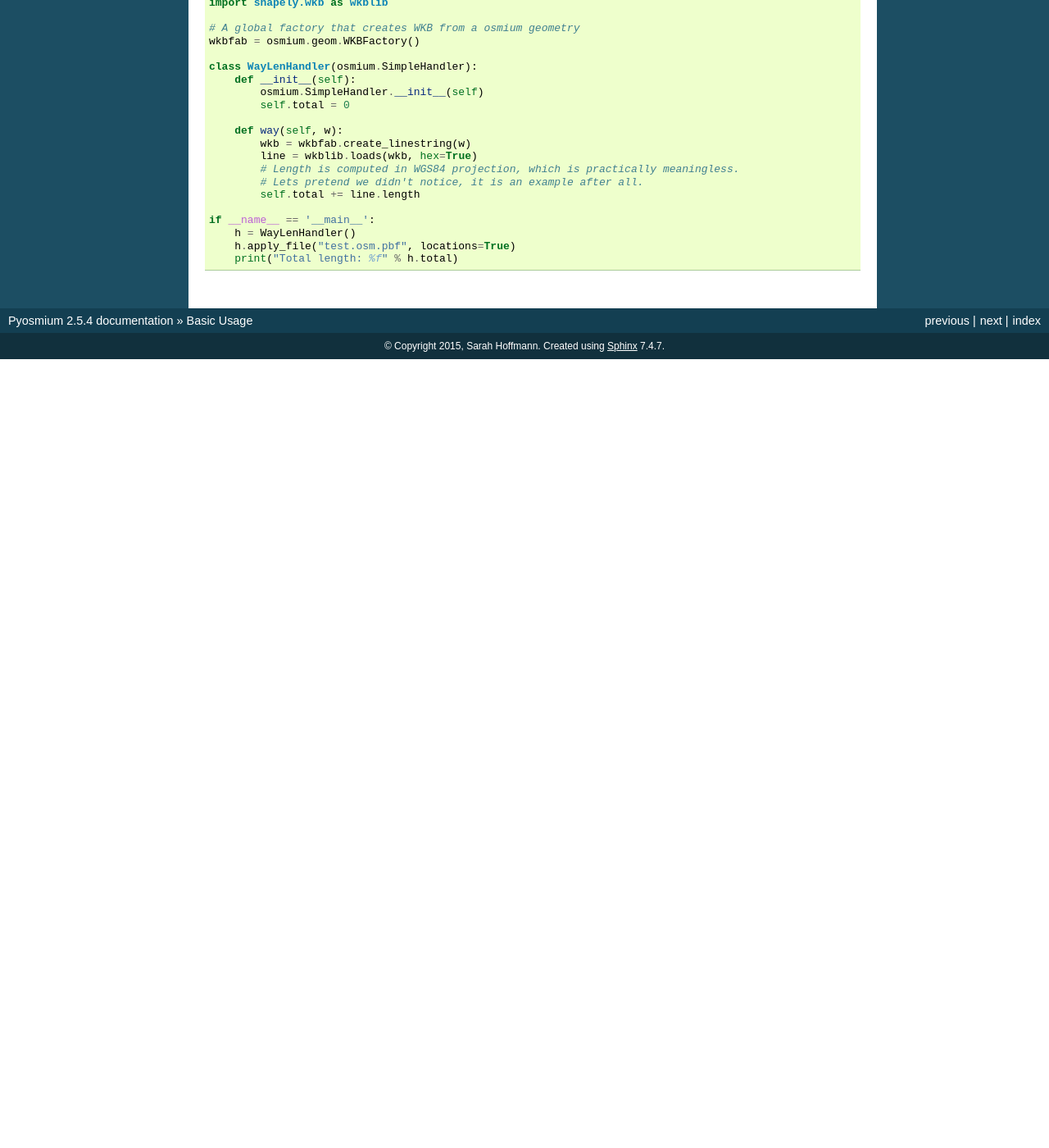
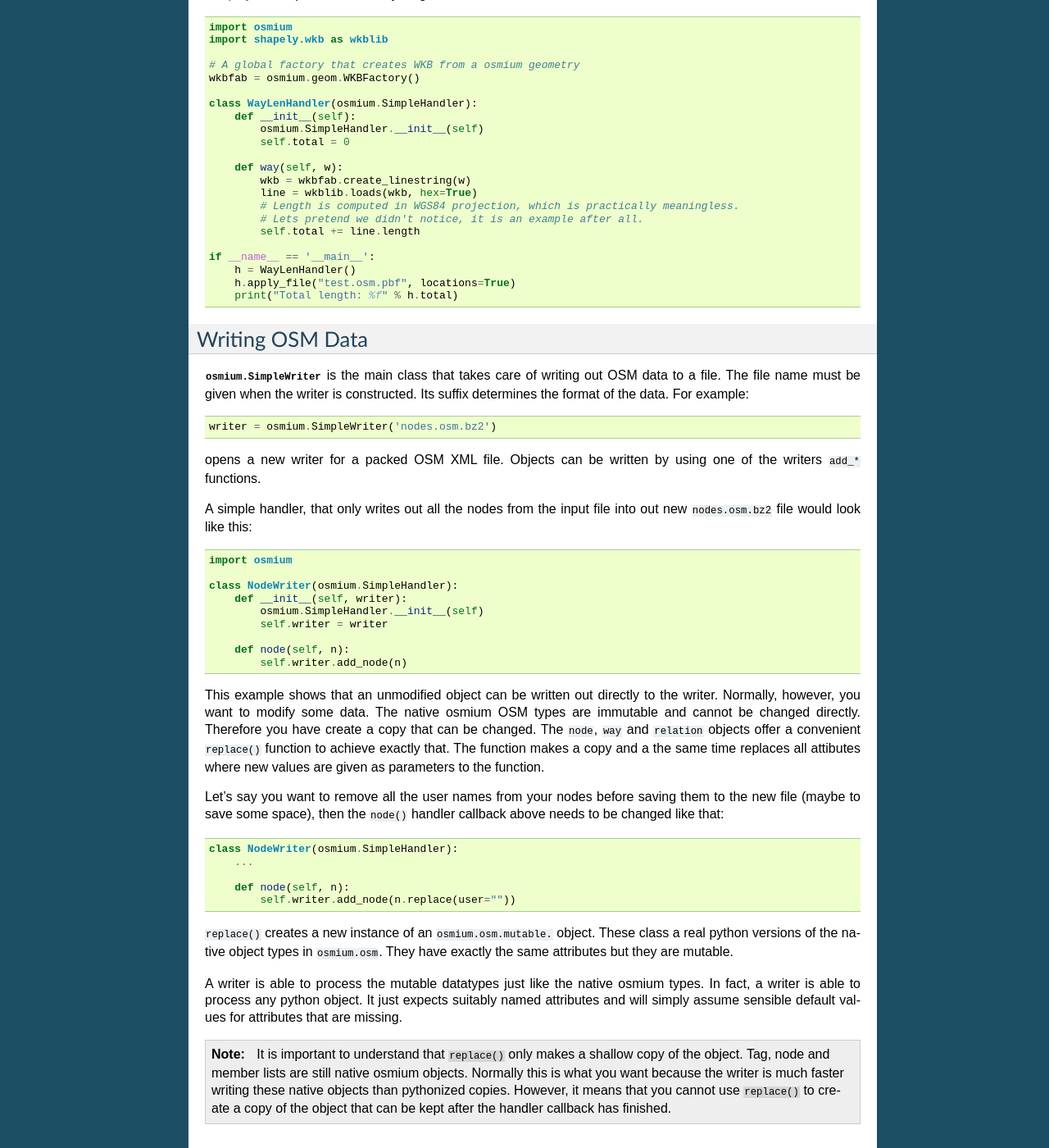
Before and after one commit to osmcode/pyosmium, a Sphinx documentation site: the page built from doc/intro.rst, in a window 1280 px wide and 1400 px high, scrolled down 2045 px. Shown: the whole window at 82% size. Built offline with Sphinx 7.4.7, drawn with Linux system fonts in a browser that asks for light colours; before the commit the page ends 2483 px from its top, so only the background shows below that; some of the changed text lies outside the part shown.

Commit message:
add some usage hints for writing

```diff
--- a/doc/intro.rst
+++ b/doc/intro.rst
@@ -11,8 +11,11 @@ reader is referred to the `osmium documentation`_.
 .. _OSM data model: http://wiki.openstreetmap.org/wiki/Elements
 .. _osmium documentation: http://osmcode.org/libosmium/manual/libosmium-manual.html
 
+Reading OSM Data
+----------------
+
 Using Handler Classes
-+++++++++++++++++++++
+^^^^^^^^^^^^^^^^^^^^^
 
 OSM file parsing by osmium is built around the concept of handlers. A handler
 is a class with a set of callback functions. Each function processes exactly
@@ -54,7 +57,7 @@ therefore looks like this::
 That already finishes our node counting program.
 
 Inspecting the OSM objects
-++++++++++++++++++++++++++
+^^^^^^^^^^^^^^^^^^^^^^^^^^
 
 Counting nodes is actually boring because it completely ignores the
 content of the nodes. So let's change the handler to only count hotels
@@ -94,7 +97,7 @@ copy any data that should be kept for later use into their own data
 structures. This also includes attributes like tag lists.
 
 Handling Geometries
-+++++++++++++++++++
+^^^^^^^^^^^^^^^^^^^
 
 Because of the way that OSM data is structured, osmium needs to internally
 cache node geometries, when the handler wants to process the geometries of
@@ -117,7 +120,7 @@ cache like that::
 where `example.nodecache` is the name of the cache file.
 
 Interfacing with Shapely
-++++++++++++++++++++++++
+^^^^^^^^^^^^^^^^^^^^^^^^
 
 Pyosmium is a library for processing OSM files and therefore offers almost
 no functionality for processing geometries further. For this other libraries
@@ -149,3 +152,67 @@ example uses the libgeos wrapper `Shapely`_ to compute the total way length::
         print("Total length: %f" % h.total)
 
 .. _Shapely: http://toblerity.org/shapely/index.html
+
+
+Writing OSM Data
+----------------
+
+:py:class:`osmium.SimpleWriter` is the main class that takes care of
+writing out OSM data to a file. The file name must be given when the
+writer is constructed. Its suffix determines the format of the data.
+For example::
+
+    writer = osmium.SimpleWriter('nodes.osm.bz2')
+
+opens a new writer for a packed OSM XML file. Objects can be written
+by using one of the writers ``add_*`` functions.
+
+A simple handler, that only writes out all the nodes from the input
+file into out new ``nodes.osm.bz2`` file would look like this::
+
+    import osmium
+
+    class NodeWriter(osmium.SimpleHandler):
+        def __init__(self, writer):
+            osmium.SimpleHandler.__init__(self)
+            self.writer = writer
+
+        def node(self, n):
+            self.writer.add_node(n)
+
+This example shows that an unmodified object can be written out directly
+to the writer. Normally, however, you want to modify some data. The native
+osmium OSM types are immutable and cannot be changed directly. Therefore
+you have create a copy that can be changed. The ``node``, ``way`` and ``relation``
+objects offer a convenient ``replace()`` function to achieve exactly that.
+The function makes a copy and a the same time replaces all attibutes where
+new values are given as parameters to the function.
+
+Let's say you want to
+remove all the user names from your nodes before saving them to the new
+file (maybe to save some space), then the ``node()`` handler callback above
+needs to be changed like that::
+
+    class NodeWriter(osmium.SimpleHandler):
+        ...
+
+        def node(self, n):
+            self.writer.add_node(n.replace(user=""))
+
+``replace()`` creates a new instance of an ``osmium.osm.mutable.`` object. These
+class a real python versions of the native object types in ``osmium.osm``. They
+have exactly the same attributes but they are mutable.
+
+A writer is able to process the mutable datatypes just like the native osmium
+types. In fact, a writer is able to process any python object. It just expects
+suitably named attributes and will simply assume sensible default values for
+attributes that are missing.
+
+.. note::
+
+    It is important to understand that ``replace()`` only makes a shallow copy
+    of the object. Tag, node and member lists are still native osmium objects.
+    Normally this is what you want because the writer is much faster writing
+    these native objects than pythonized copies. However, it means that you
+    cannot use ``replace()`` to create a copy of the object that can be kept
+    after the handler callback has finished.
```
